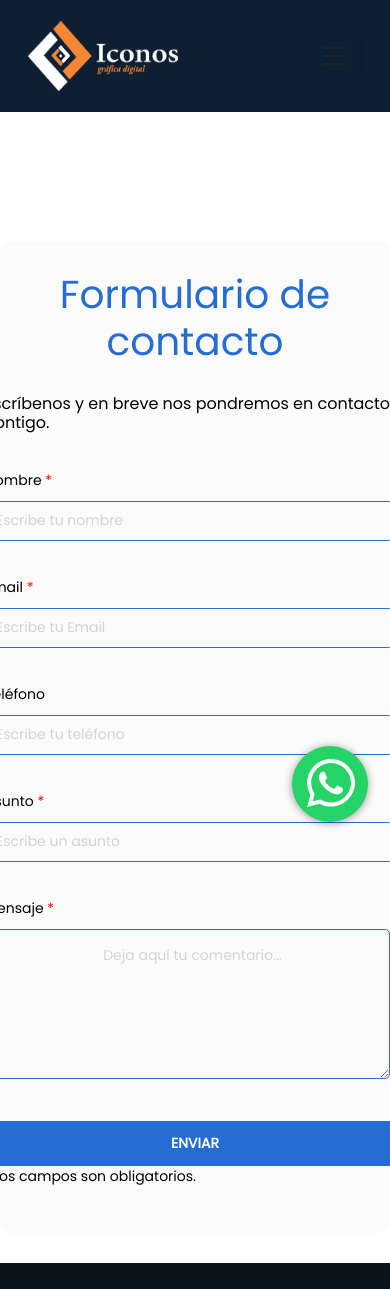
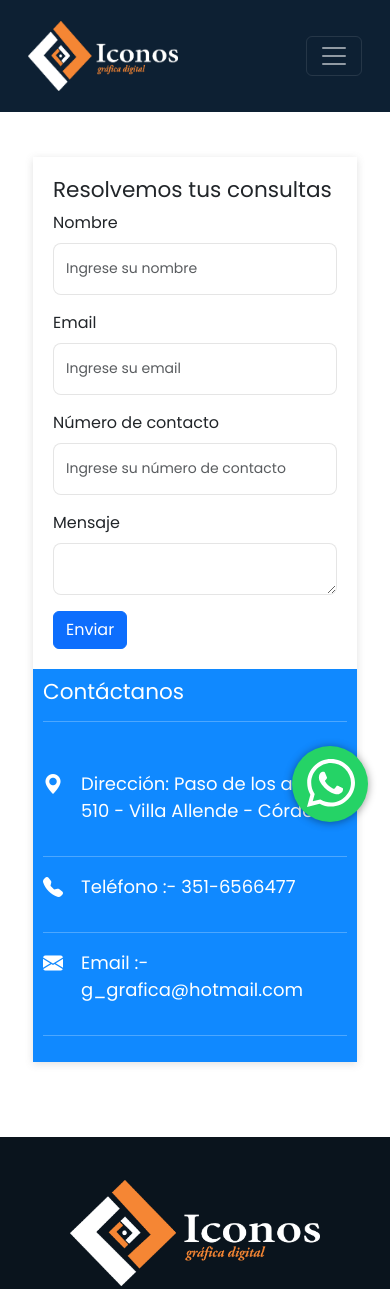
Before and after one commit to okigarcia06/web-iconos, a plain HTML site: page paginas/contactanos.html in a window 390 px wide. Shown: the top 1289 px of the page. Drawn offline with nearby package versions, Linux system fonts and the light colour scheme.

Commit message:
Agregando responsive de tablet y cambio de formulario de contacto

```diff
--- a/css/estilos.css
+++ b/css/estilos.css
@@ -114,123 +114,65 @@ nav ul li a:hover{
 }
 
 /* Responsive inicio */
-@media screen and (max-width:800px){
+@media screen and (max-width:860px){
     .contenedor-reforma{
-        width: 85%;
+        width: 90%;
         flex-wrap: wrap;
         flex-direction: column;
         padding: 35px 0px;
+        align-items: center;
         text-align: center;
     }
 }
 
 /* ESTILOS PRINCIPAL CONTACTO */
-.contenedor-principal-contacto{
+
+.container{
     width: 100%;
-    max-width: 460px;
-    height: auto;
-    margin: 130px auto 30px;
-    display: flex;
-    flex-direction: column;
-    justify-content: center;
-    align-items: center;
-    padding: 30px;
-    border-radius: 10px;
-    background-color: #fbfbfb;
+    padding:45px;
+    border-radius: 0;
 }
 
-.contenedor-principal-contacto__formulario input{
-    background-color: #fbfbfb;
-    width: 408px;
-    height: 40px;
-    border-radius: 5px;
-    border-style: solid;
-    border-width: 1px;
-    border-color: #266DD3;
-    margin-top: 10px;
-    padding-left: 10px;
-    margin-bottom: 20px;
+.row{
+    box-shadow: rgba(99, 99, 99, 0.2) 0px 2px 8px 0px;
 }
 
-.contenedor-principal-contacto__formulario textarea{
-    background-color: #fbfbfb;
-    width: 405px;
-    height: 150px;
-    border-radius: 5px;
-    border-style: solid;
-    border-width: 1px;
-    border-color: #266DD3;
-    margin-top: 10px;
-    padding-left: 10px;
-    margin-bottom: 20px;
-    padding-top: 15px;
-    text-align: center;
+.col-md-7{
+    padding: 20px;
 }
 
-.contenedor-principal-contacto__formulario label{
-    display: block;
-    float: center;
+.col-md-5{
+    background-color: #1089ff;
+    padding: 10px;
+    color: #fff;
 }
 
-.contenedor-principal-contacto__formulario button{
-    height: 45px;
-    padding: 10px 40px;
-    font-size: 20px;
-    font-weight: 600;
-    text-transform: uppercase;
-    background-color: #266DD3;
-    border-color: #266DD3;
-    border-style: solid;
-    border-radius: 10px;
-    width: 420px;
-    cursor: pointer;
+.form-control{
+    height: 52px;
+    background: #fff;
+    color: #000;
+    font-size: 14px;
+    border-radius: 8px;
+    box-sizing: none;
+    border: 1px solid rgba(0, 0, 0, 0.1)
 }
 
-.contenedor-principal-contacto__formulario button:hover{
-    background-color: #3f7dd3;
+.bi{
+    font-size: 20px;
 }
 
-.contenedor-principal-contacto__formulario button p{
-    color: white;
+.d-flex p{
+    font-size: 18px;
+    padding-left: 18px;
+    font-family: 'Poppins', sans-serif;
 }
 
-.contenedor-principal-contacto__formulario span{
-    color: red;
+@media screen and (max-width:600px){
+    .container{
+        width: 100%;
+    }
 }
 
-.contenedor-principal-contacto__formulario-aviso{
-    font-family:'Poppins', sans-serif;
-    font-size: 13px;
-    color: black;
-}
-
-.contenedor-principal-contacto__titulo{
-    font-family:'Poppins', sans-serif;
-    font-size: 39px;
-    text-align: center;
-    padding-bottom: 20px;
-    color: #266DD3;
-}
-
-.contenedor-principal-contacto__subtitulo{
-    font-family:'Poppins', sans-serif;
-    font-size: 16px;
-    padding-bottom: 30px;
-    color: black;
-}
-
-.contenedor-principal-contacto__formulario p{
-    font-family:'Poppins', sans-serif;
-    font-size: 14px;
-    color: black;
-}
-
-::-webkit-input-placeholder {
-color: lightgrey;
-}
-::-webkit-textarea-placeholder {
-color: lightgrey;
-}
 
 /* ESTILOS LOGO WHATSAPP */
 
@@ -266,11 +208,11 @@ color: lightgrey;
     flex-wrap: wrap;
     justify-content: center;
     width: 100%;
-    padding:15px 0px;
+    padding:15px;
 }
 
 .contenedor-principal-nosotros h2{
-    max-width: 1200px;
+    max-width: 1400px;
     border-top: solid 2px #266DD3;
     border-bottom: solid 2px #266DD3;
     padding: 10px;
@@ -279,7 +221,7 @@ color: lightgrey;
     width: 100%;
     text-align: center;
     font-size: 40px;
-    margin-top: 130px;
+    margin-top: 20px;
     margin-bottom: 30px;
     font-weight: 800;
 }
@@ -289,7 +231,7 @@ color: lightgrey;
     color: #7a7a7a;
     font-size: 18px;
     text-align: justify;
-    max-width: 1200px;
+    max-width: 1400px;
     line-height: 1.5;
     font-weight: 600;
 
@@ -298,8 +240,8 @@ color: lightgrey;
 /* Responsive nosotros */
 @media screen and (max-width:600px){
     .contenedor-principal-nosotros{
-        margin-left: 20px;
-        width: 85%;
+        margin-left: 30px;
+        width: 90%;
         padding: 35px 0px;
     }
 }
--- a/paginas/contactanos.html
+++ b/paginas/contactanos.html
@@ -19,7 +19,7 @@
 
 <body id="cuerpo">
 	<header">
-        <nav class="navbar navbar-expand-lg p-3" id="menu">
+        <nav class="navbar navbar-expand-lg navbar-dark p-3" id="menu">
             <div class="container-fluid">
                 <!--logo navbar-->
                 <a class="navbar-brand" href="../index.html">
@@ -55,12 +55,12 @@
                             <a class="nav-link" href="./nosotros.html">Sobre Nosotros</a>
                         </li>
                         <li class="nav-item">
-                            <a class="nav-link" href="./contactanos.html">Contactanos</a>
+                            <a class="nav-link" href="./contactanos.html">Contáctanos</a>
                         </li>
                     </ul>
                     <hr class="text-white-50">
                     <!--Enlaces redes sociales-->
-                    <ul class="navbar-nav flex-row flex-wrap text-dark p-3">
+                    <ul class="navbar-nav flex-row flex-wrap text-light p-3">
                         <li class="nav-item col-6 col-md-auto p-2">
                             <a href="https://www.facebook.com/search/top?q=todogr%C3%A1fica_cba" class="bi bi-facebook" id="facebook"></a>
                             <small class="d-md-none ms-2">Facebook</small>
@@ -81,44 +81,49 @@
     </header>
 
 	<main>
-		<section class="contenedor-principal-contacto">
-			<div class="contenedor-principal-contacto__formulario-contenedor">
-				<h1 class="contenedor-principal-contacto__titulo">Formulario de contacto</h1>
-				<h3 class="contenedor-principal-contacto__subtitulo">Escríbenos y en breve nos pondremos en contacto contigo.</h3>
-				<form class = "contenedor-principal-contacto__formulario" action="" method="post" enctype="multipart/form-data">
-					<p>
-						<label for="nombre" class="colocar_nombre">Nombre
-						<span class="obligatorio">*</span>
-						</label>
-						<input type="text" name="introducir_nombre" id="nombre" required="obligatorio" placeholder="Escribe tu nombre">
-					</p>
-					<p>
-						<label for="email" class="colocar_email">Email
-						<span class="obligatorio">*</span></label>
-						<input type="email" name="introducir_email" id="email" required="obligatorio" placeholder="Escribe tu Email">
-					</p>
-					<p>
-						<label for="telefono" class="colocar_telefono">Teléfono</label>
-						<input type="tel" name="introducir_telefono" id="telefono" placeholder="Escribe tu teléfono">
-					</p>
-					<p>
-						<label for="asunto" class="colocar_asunto">Asunto
-						<span class="obligatorio">*</span></label>
-						<input type="text" name="introducir_asunto" id="assunto" required="obligatorio" placeholder="Escribe un asunto">
-					</p>
-					<p>
-						<label for="mensaje" class="colocar_mensaje">Mensaje
-						<span class="obligatorio">*</span></label>
-						<textarea name="introducir_mensaje" class="texto_mensaje" id="mensaje" required="obligatorio" placeholder="Deja aquí tu comentario..."></textarea>
-					</p>
-					<button type="submit" name="enviar_formulario" id="enviar"><p>Enviar</p></button>
+        <!-- FORMULARIO DE CONTACTO -->
+        <div class="container">
+            <div class="row">
+                <div class="col-md-7">
+                    <h4>Resolvemos tus consultas</h2>
+                    <div class="mb-3">
+                        <label for="exampleFormControlInput1" class="form-label">Nombre</label>
+                        <input type="text" class="form-control" id="exampleFormControlInput1" placeholder="Ingrese su nombre">
+                    </div>
+                    <div class="mb-3">
+                        <label for="exampleFormControlInput1" class="form-label">Email</label>
+                        <input type="email" class="form-control" id="exampleFormControlInput1" placeholder="Ingrese su email">
+                    </div>
+                    <div class="mb-3">
+                        <label for="exampleFormControlInput1" class="form-label">Número de contacto</label>
+                        <input type="number" class="form-control" id="exampleFormControlInput1" placeholder="Ingrese su número de contacto">
+                    </div>
+                    <div class="mb-3">
+                        <label for="exampleFormControlTextarea1" class="form-label">Mensaje</label>
+                        <textarea class="form-control" id="exampleFormControlTextarea1" rows="3"></textarea>
+                    </div>
+                    <button class="btn btn-primary">Enviar</button>
+                </div>
 
-					<p class="contenedor-principal-contacto__formulario-aviso">
-						<span class="obligatorio"> * </span>los campos son obligatorios.
-					</p>
-				</form>
-			</div>
-        </section>
+                <div class="col-md-5">
+                    <h4>Contáctanos</h2> <hr>
+                    <div class="mt-5">
+                        <div class="d-flex">
+                            <i class="bi bi-geo-alt-fill"></i>
+                            <p>Dirección: Paso de los andes 510 - Villa Allende - Córdoba</p>
+                        </div><hr>
+                        <div class="d-flex">
+                            <i class="bi bi-telephone-fill"></i>
+                            <p>Teléfono :- 351-6566477</p>
+                        </div><hr>
+                        <div class="d-flex">
+                            <i class="bi bi-envelope-fill"></i>
+                            <p>Email :- g_grafica@hotmail.com</p>
+                        </div><hr>
+                    </div>
+                </div>
+            </div>
+        </div>
 
 		<section class="boton-whatsapp">
 			<a href="https://api.whatsapp.com/send/?phone=5493516566477&text=Me%20comunico%20desde%20la%20p%C3%A1gina%20web%20para%20realizar%20una%20consulta..." target="_blank">
```
Also changed, not shown: index.html (+1 -1 lines), paginas/nosotros.html (+2 -2 lines), paginas/servicios.html (+2 -2 lines), paginas/trabajos.html (+2 -2 lines).
